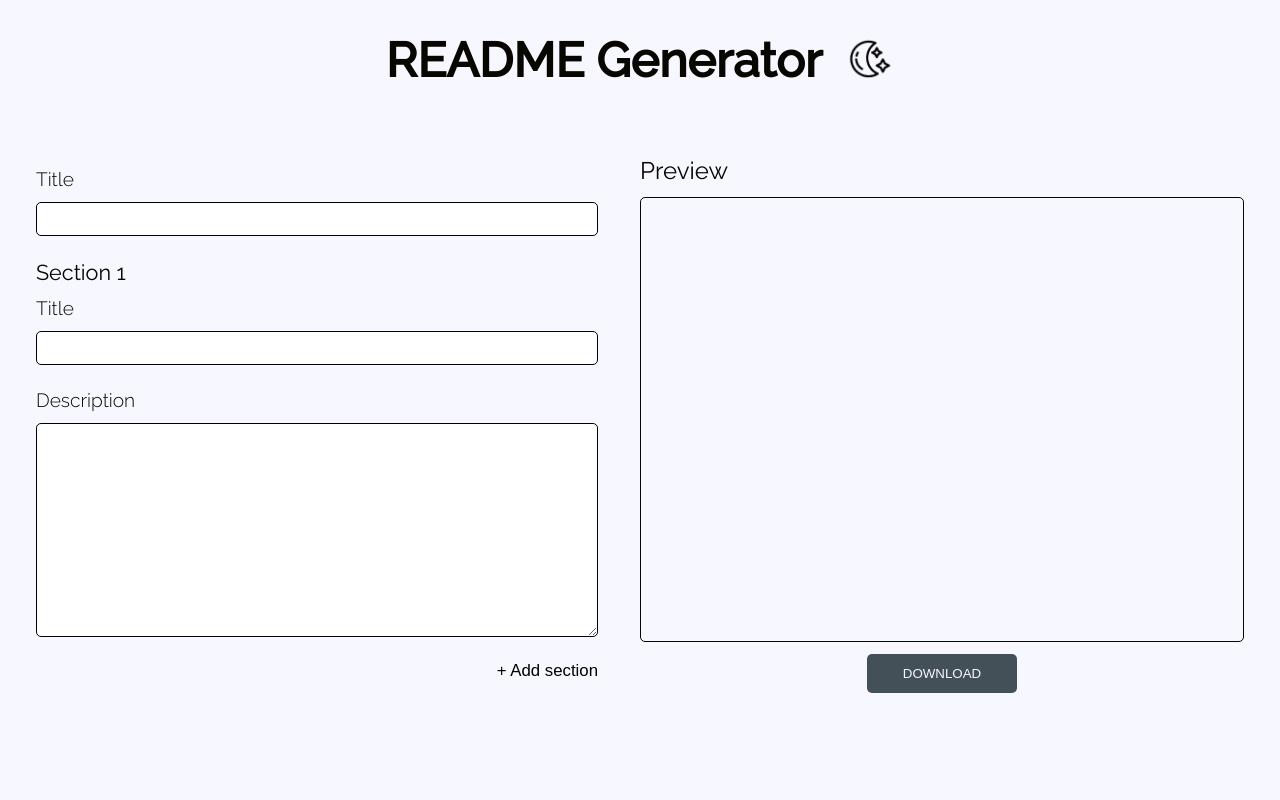
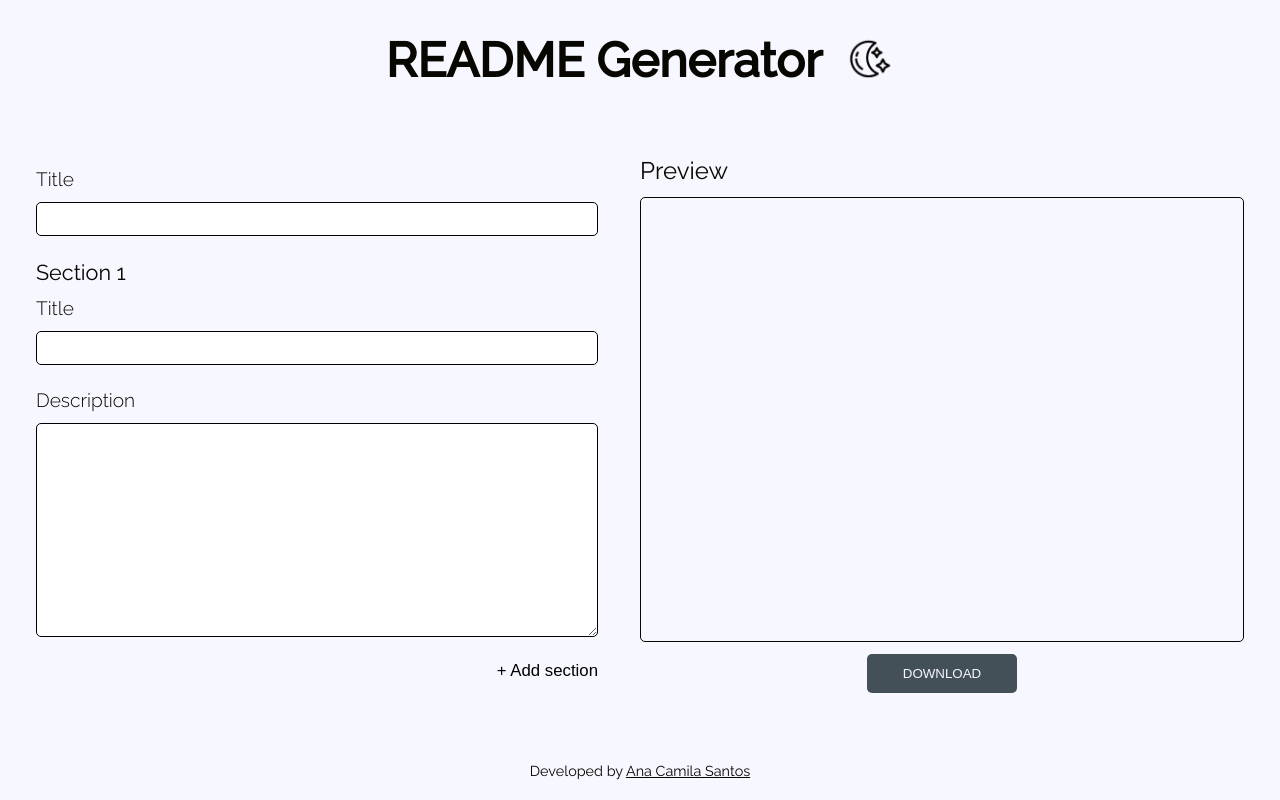
Before and after one commit to acamilass/readme-generator, an Angular app: page / in a window 1280 px wide. Built offline with nearby package versions, Linux system fonts and the light colour scheme.

Commit message:
Criar componente de footer

```diff
--- a/src/app/app.component.html
+++ b/src/app/app.component.html
@@ -1,2 +1,3 @@
 <header></header>
 <router-outlet></router-outlet>
+<footer></footer>
--- /dev/null
+++ b/src/app/components/footer/footer.component.html
@@ -0,0 +1,3 @@
+<div class="container">
+  <p id="footer">Developed by <a href="https://github.com/acamilass" target="_blank">Ana Camila Santos</a></p>
+</div>
--- /dev/null
+++ b/src/app/components/footer/footer.component.scss
@@ -0,0 +1,21 @@
+.container {
+  position: fixed;
+  bottom: 0;
+
+  height: 5rem;
+  width: 100vw;
+  padding: 1rem 0;
+  box-sizing: inherit;
+
+  display: flex;
+  align-items: center;
+  justify-content: center;
+
+  #footer {
+    font-size: 1.2rem;
+
+    a {
+      color: inherit;
+    }
+  }
+}
--- /dev/null
+++ b/src/app/components/footer/footer.component.ts
@@ -0,0 +1,15 @@
+import { Component, OnInit } from '@angular/core';
+
+@Component({
+  selector: 'footer',
+  templateUrl: './footer.component.html',
+  styleUrls: ['./footer.component.scss']
+})
+export class FooterComponent implements OnInit {
+
+  constructor() { }
+
+  ngOnInit(): void {
+  }
+
+}
```
Also changed, not shown: src/app/components/components.module.ts (+5 -2 lines), 1 other file (tests, documents, lock files or other folders).
